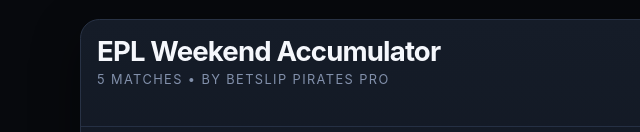
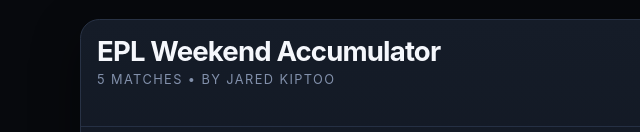
Before and after one commit to 1-njohi/betLanding, a plain HTML site: page index.html in a window 1280 px wide. Shown: the part 668-800 px from the top of the page, 0-640 px from the left. Drawn offline with Linux system fonts and the light colour scheme.

Commit message:
first commit

```diff
--- a/index.html
+++ b/index.html
@@ -739,7 +739,7 @@
         <div class="slip-header">
           <div>
             <h2 class="slip-title">EPL Weekend Accumulator</h2>
-            <p class="slip-sub">5 Matches • by Betslip Pirates Pro</p>
+            <p class="slip-sub">5 Matches • by Jared Kiptoo</p>
           </div>
           <div class="slip-meta">
             <p class="odds">18.40</p>
```
